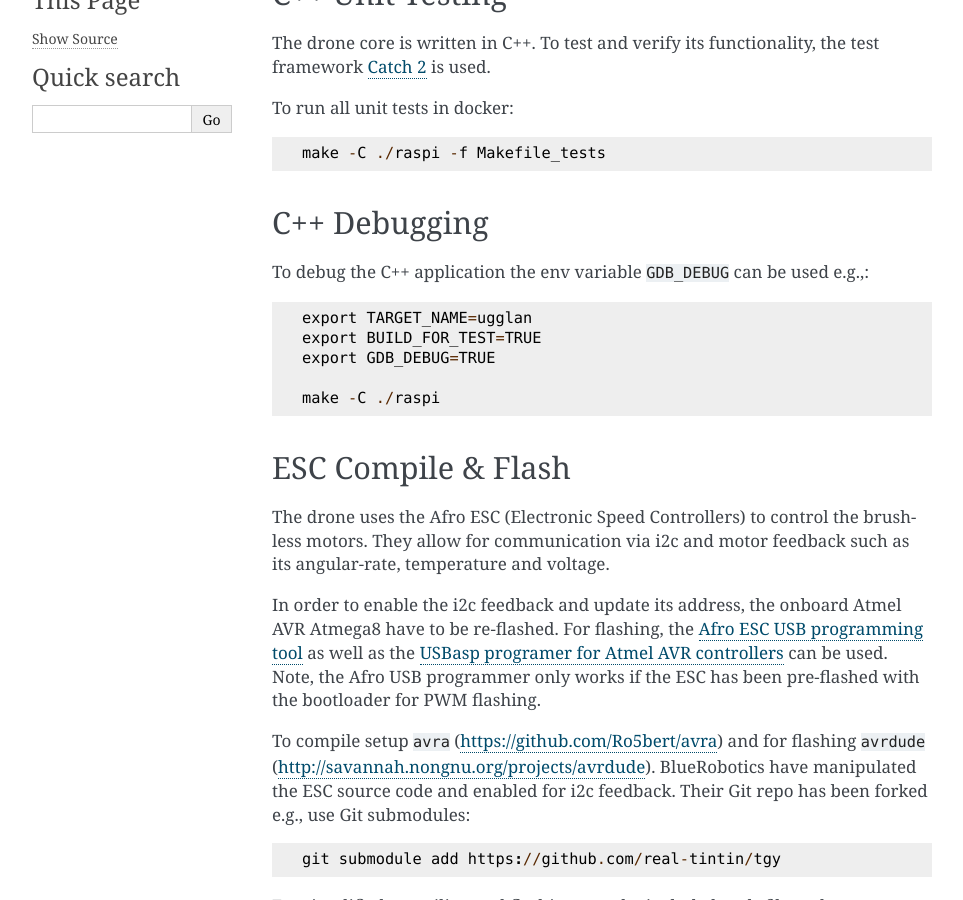
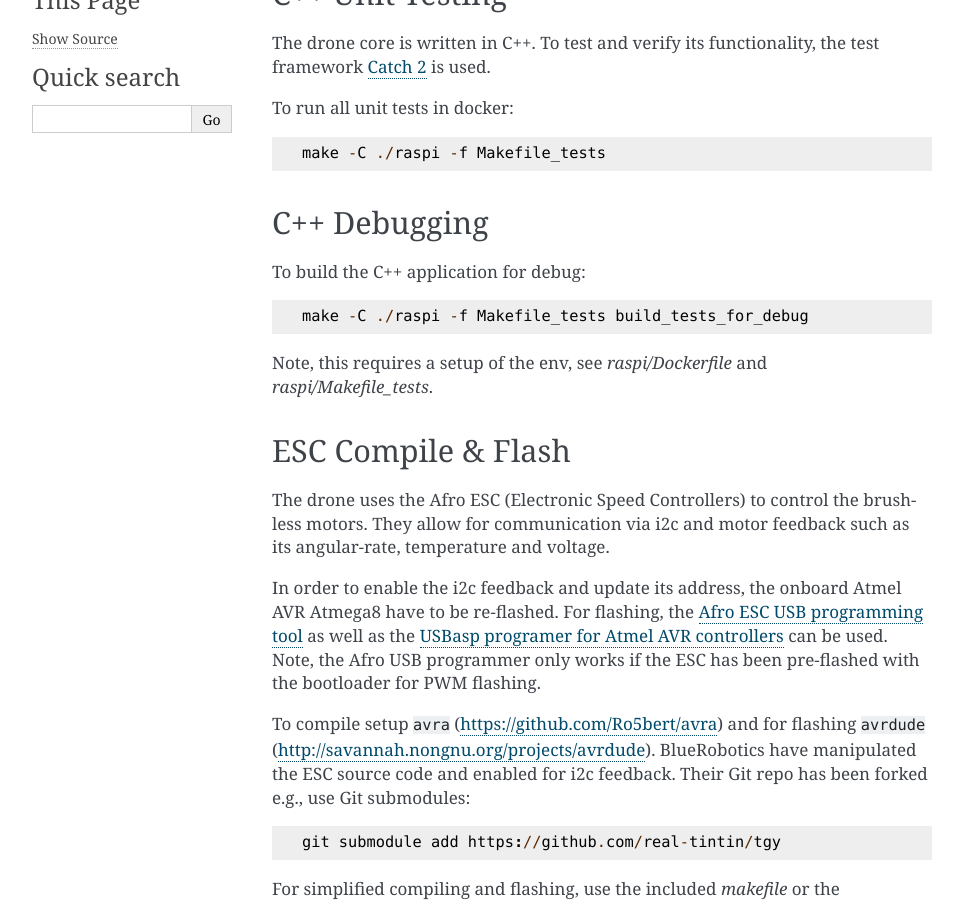
Before and after one commit to real-tintin/ugglan, a Sphinx documentation site: the page built from doc/source/development.rst, in a window 1280 px wide and 900 px high, scrolled down 374 px. Shown: the whole window, without its empty margins (148-1111 px from the left). Built offline with Sphinx 7.4.7, drawn with Linux system fonts in a browser that asks for light colours.

Commit message:
Refactor raspi build chain and turn all warnings into errors and fix them.

```diff
--- a/doc/source/development.rst
+++ b/doc/source/development.rst
@@ -22,14 +22,12 @@ To run all unit tests in docker::
 
 C++ Debugging
 ==============
-To debug the C++ application the env variable ``GDB_DEBUG`` can be used
-e.g.,::
+To build the C++ application for debug::
 
-    export TARGET_NAME=ugglan
-    export BUILD_FOR_TEST=TRUE
-    export GDB_DEBUG=TRUE
+    make -C ./raspi -f Makefile_tests build_tests_for_debug
 
-    make -C ./raspi
+Note, this requires a setup of the env, see *raspi/Dockerfile* and
+*raspi/Makefile_tests*.
 
 ESC Compile & Flash
 =====================
```
Also changed, not shown: 9 other files.
